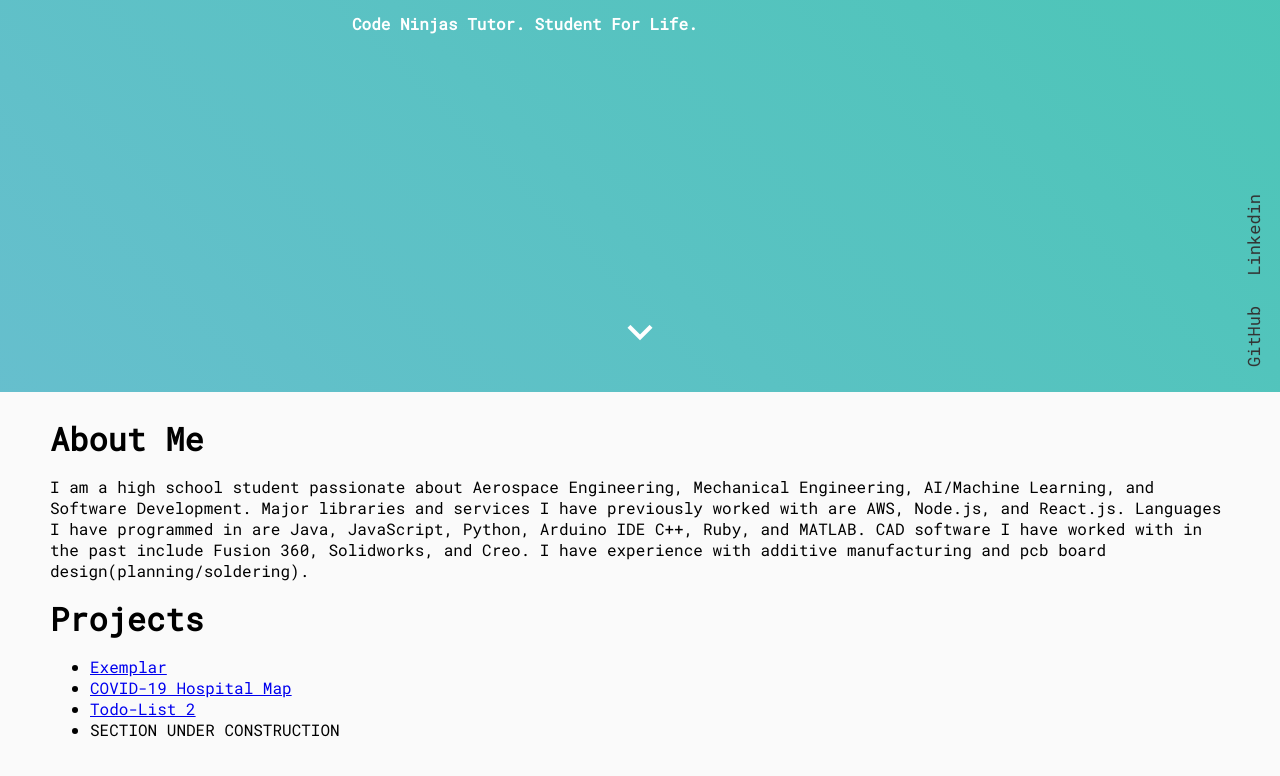
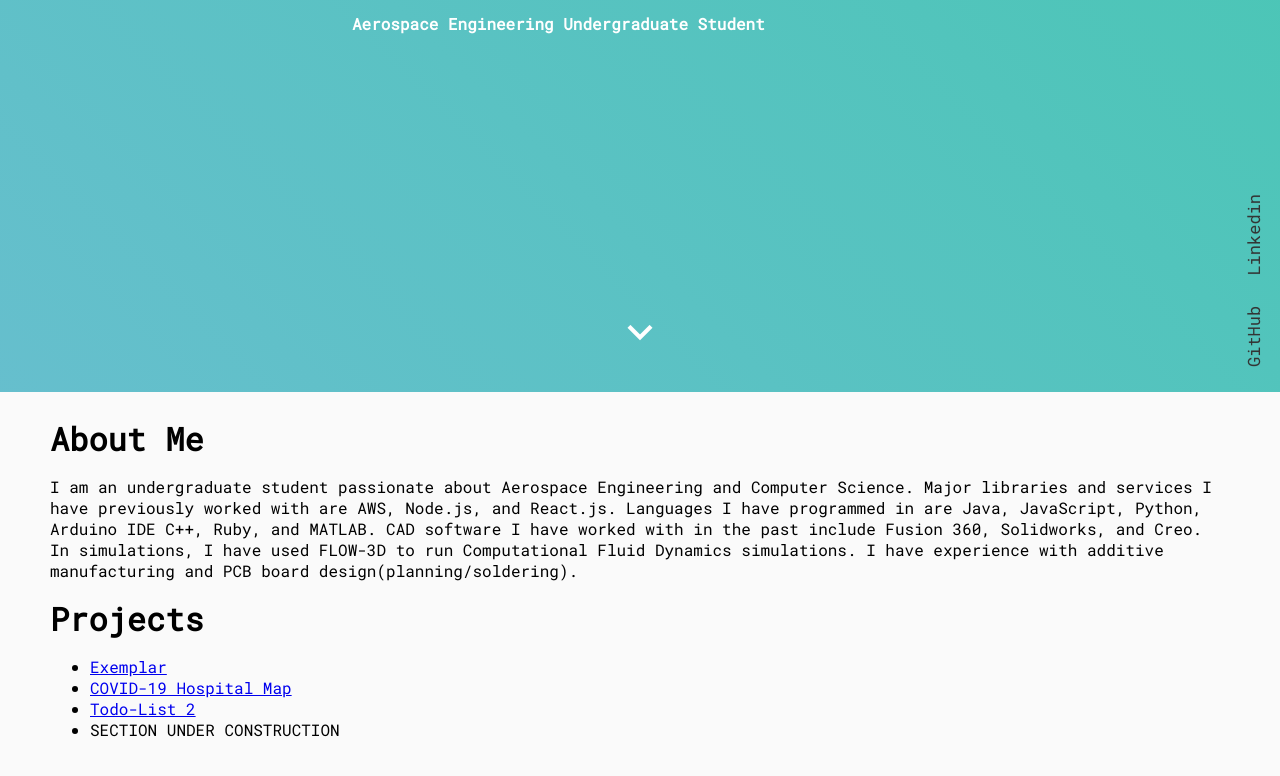
Before and after one commit to teakyung25/teakyung25.github.io, a plain HTML site: page index.html in a window 1280 px wide. Shown: the part 408-1184 px from the top of the page. Drawn offline with nearby package versions, Linux system fonts and the light colour scheme.

Commit message:
Update index.html
updated description

```diff
--- a/index.html
+++ b/index.html
@@ -19,13 +19,13 @@
     <div class="section" id="intro">
       <div class="center">
         <h1 id="title">Hi, I'm Taekyung Kim</h1>
-        <h3 id="message">Code Ninjas Tutor. Student For Life.</h3>
+        <h3 id="message">Aerospace Engineering Undergraduate Student</h3>
       </div>
       <i class="material-icons" id="arrow">keyboard_arrow_down</i>
     </div>
     <div class="section" id="info">
       <h1>About Me</h1>
-      <p>I am a high school student passionate about Aerospace Engineering, Mechanical Engineering, AI/Machine Learning, and Software Development. Major libraries and services I have previously worked with are AWS, Node.js, and React.js. Languages I have programmed in are Java, JavaScript, Python, Arduino IDE C++, Ruby, and MATLAB. CAD software I have worked with in the past include Fusion 360, Solidworks, and Creo. I have experience with additive manufacturing and pcb board design(planning/soldering).</p>
+      <p>I am an undergraduate student passionate about Aerospace Engineering and Computer Science. Major libraries and services I have previously worked with are AWS, Node.js, and React.js. Languages I have programmed in are Java, JavaScript, Python, Arduino IDE C++, Ruby, and MATLAB. CAD software I have worked with in the past include Fusion 360, Solidworks, and Creo. In simulations, I have used FLOW-3D to run Computational Fluid Dynamics simulations. I have experience with additive manufacturing and PCB board design(planning/soldering).</p>
 
 <!--       <h1>Other Interests</h1>
       <ul>
```
